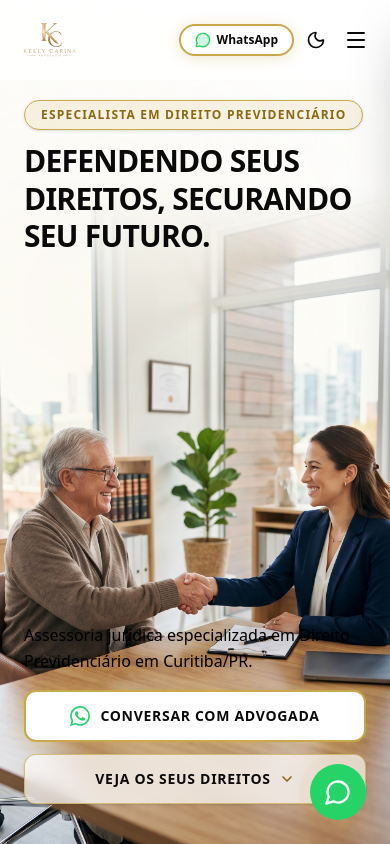
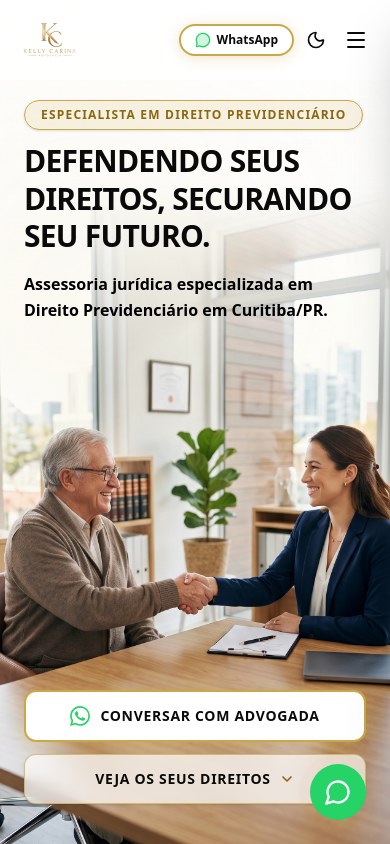
Before and after one commit to LeonardoBittencourt97/C06-Kelly-Carina, a Next.js app: page / in a window 390 px wide. Shown: the top 844 px of the page. Built offline with nearby package versions, Linux system fonts and the light colour scheme.

Commit message:
fix(mobile): posicionar subtitulo logo abaixo do h1 no mobile

```diff
--- a/src/components/Hero.tsx
+++ b/src/components/Hero.tsx
@@ -13,6 +13,7 @@ export default function Hero() {
   const sectionRef = useRef<HTMLElement>(null);
   const badgeRef = useRef<HTMLSpanElement>(null);
   const titleRef = useRef<HTMLHeadingElement>(null);
+  const mobileSubtitleRef = useRef<HTMLParagraphElement>(null);
   const subtitleRef = useRef<HTMLParagraphElement>(null);
   const buttonsRef = useRef<HTMLDivElement>(null);
   const desktopBgRef = useRef<HTMLDivElement>(null);
@@ -30,9 +31,16 @@ export default function Hero() {
       }
 
       tl.from(badgeRef.current, { opacity: 0, y: 20, duration: 0.6 })
-        .from(titleRef.current, { opacity: 0, y: 30, duration: 0.8 }, '-=0.3')
-        .from(subtitleRef.current, { opacity: 0, y: 20, duration: 0.6 }, '-=0.4')
-        .from(buttonsRef.current, { opacity: 0, y: 20, scale: 0.95, duration: 0.6 }, '-=0.3');
+        .from(titleRef.current, { opacity: 0, y: 30, duration: 0.8 }, '-=0.3');
+
+      if (mobileSubtitleRef.current) {
+        tl.from(mobileSubtitleRef.current, { opacity: 0, y: 20, duration: 0.6 }, '-=0.3');
+      }
+      if (subtitleRef.current) {
+        tl.from(subtitleRef.current, { opacity: 0, y: 20, duration: 0.6 }, '-=0.4');
+      }
+
+      tl.from(buttonsRef.current, { opacity: 0, y: 20, scale: 0.95, duration: 0.6 }, '-=0.3');
 
       ScrollTrigger.create({
         trigger: sectionRef.current,
@@ -128,14 +136,22 @@ export default function Hero() {
                   SECURANDO SEU FUTURO!!
                 </span>
               </h1>
+
+              {/* Subtitle Apenas no Mobile — Bem abaixo do H1, em preto absoluto (#000000) */}
+              <p
+                ref={mobileSubtitleRef}
+                className="lg:hidden text-base sm:text-lg leading-relaxed font-semibold !text-black mt-1"
+              >
+                {HERO.subtitle}
+              </p>
             </div>
 
-            {/* Bloco Inferior (Mobile: mais perto do fundo) */}
+            {/* Bloco Inferior (Mobile: botões perto do fundo; Desktop: subtítulo + botões) */}
             <div className="flex flex-col gap-4 sm:gap-6 mt-auto lg:mt-0 pb-2">
-              {/* Subtitle — Preto absoluto no mobile (#000000) e cinza escuro no desktop */}
+              {/* Subtitle Apenas no Desktop */}
               <p
                 ref={subtitleRef}
-                className="text-base sm:text-lg lg:text-xl max-w-xl leading-relaxed font-medium !text-black lg:!text-[#2A2A2A]"
+                className="hidden lg:block text-base sm:text-lg lg:text-xl max-w-xl leading-relaxed font-medium !text-[#2A2A2A]"
               >
                 {HERO.subtitle}
               </p>
```
